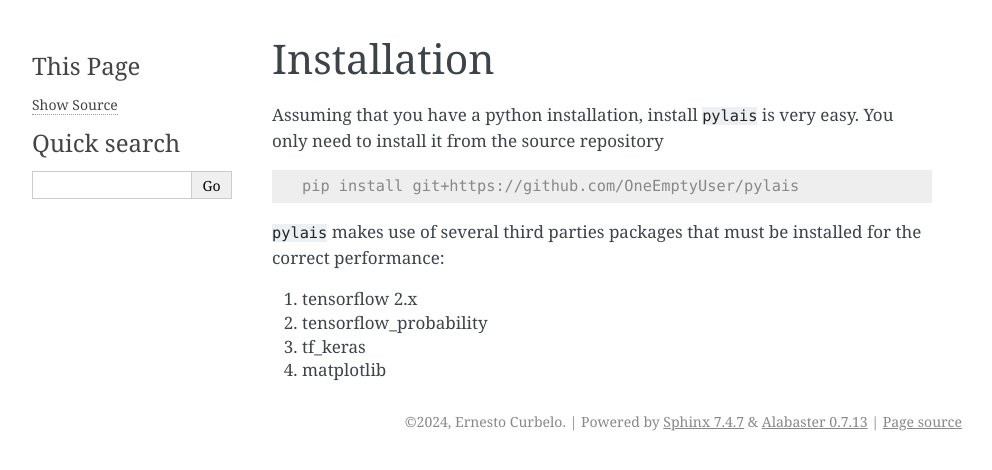
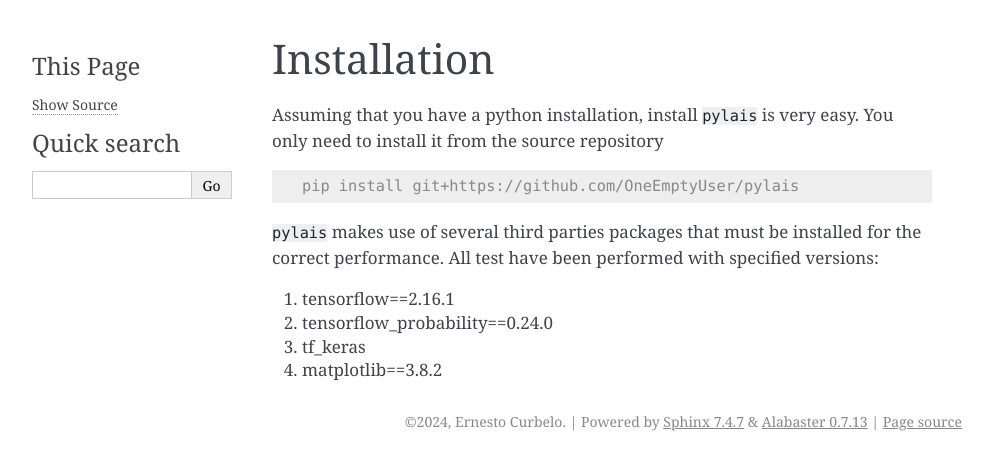
Before and after one commit to OneEmptyUser/pylais, a Sphinx documentation site: the page built from docs/source/installation.rst, in a window 1280 px wide. Shown: the top 470 px of the page, without its empty margins (148-1140 px from the left). Built offline with Sphinx 7.4.7, drawn with Linux system fonts in a browser that asks for light colours.

Commit message:
work in documentation

```diff
--- a/docs/source/installation.rst
+++ b/docs/source/installation.rst
@@ -9,9 +9,9 @@ You only need to install it from the source repository
    pip install git+https://github.com/OneEmptyUser/pylais
 
 ``pylais`` makes use of several third parties packages that must be installed for
-the correct performance:
+the correct performance. All test have been performed with specified versions:
 
-#. tensorflow 2.x
-#. tensorflow_probability
+#. tensorflow==2.16.1
+#. tensorflow_probability==0.24.0
 #. tf_keras
-#. matplotlib
+#. matplotlib==3.8.2
```
Also changed, not shown: docs/source/getting_started.rst (+17 -5 lines), docs/source/upper_layer.rst (+57 -4 lines).
